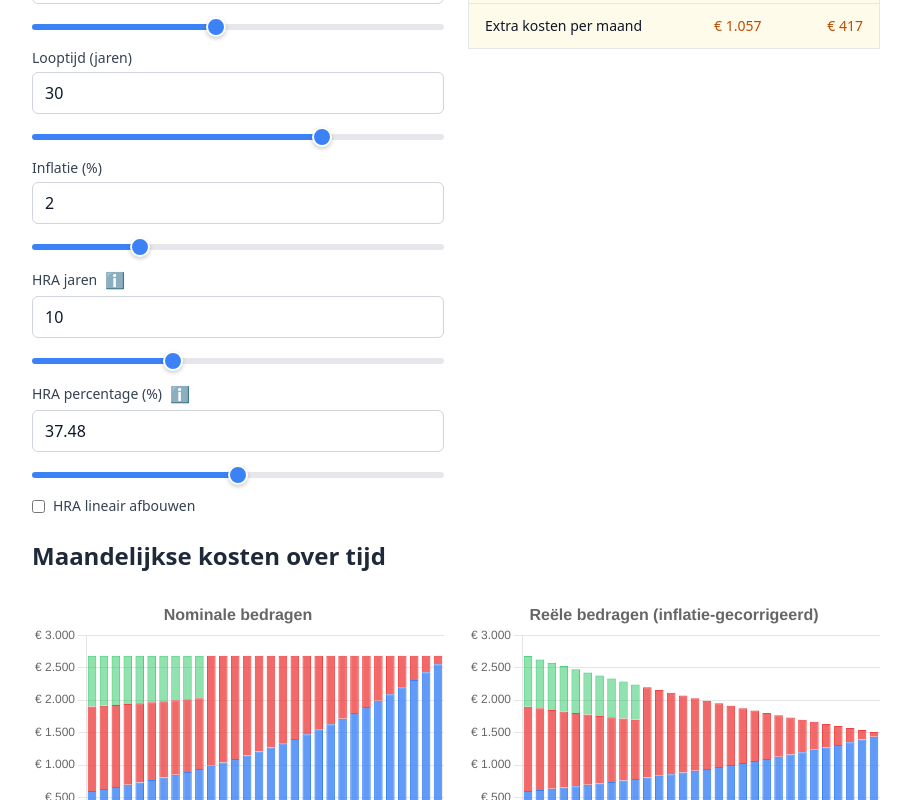
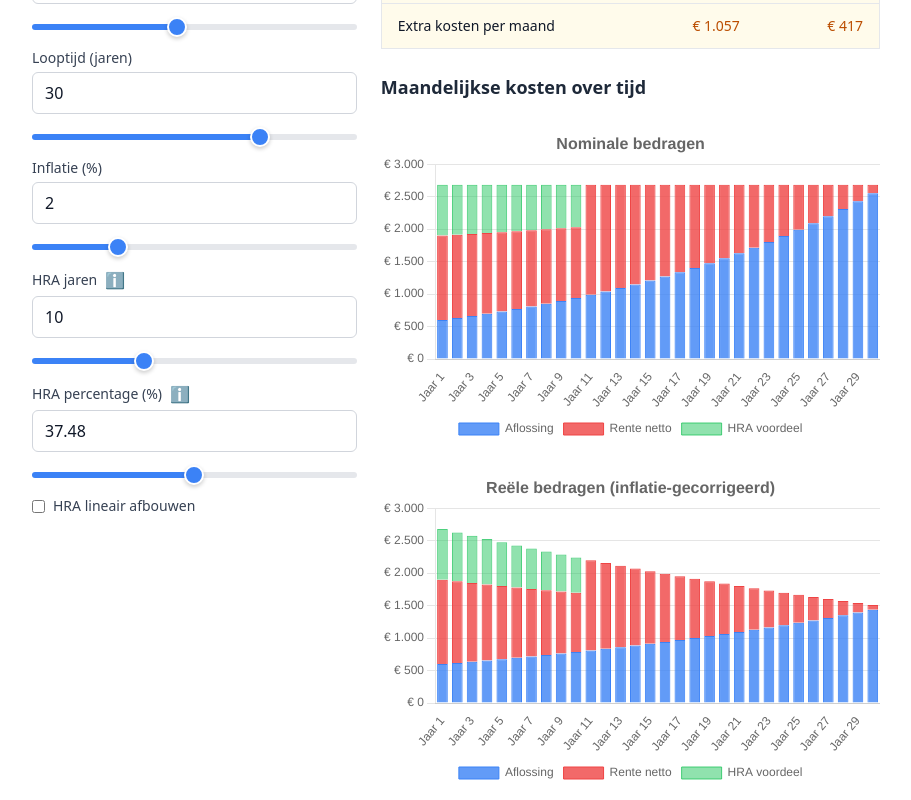
Before and after one commit to qlp/hypotheek, a SvelteKit app: page / in a window 1280 px wide. Shown: the part 300-1100 px from the top of the page, without its empty margins (184-1095 px from the left). Built offline with nearby package versions, Linux system fonts and the light colour scheme.

Commit message:
improve styling

```diff
--- a/src/routes/+page.svelte
+++ b/src/routes/+page.svelte
@@ -101,8 +101,8 @@
 		</div>
 	</div>
 
-	<div class="grid grid-cols-1 md:grid-cols-2 gap-6">
-		<div class="space-y-4">
+	<div class="grid grid-cols-1 lg:grid-cols-5 gap-6">
+		<div class="space-y-4 lg:col-span-2">
 			<h2 class="text-xl font-semibold text-gray-800 dark:text-gray-200">{t.parameters}</h2>
 
 			<div class="space-y-3">
@@ -338,7 +338,7 @@
 			</div>
 		</div>
 
-		<div class="space-y-4">
+		<div class="space-y-4 lg:col-span-3">
 			<h2 class="text-xl font-semibold text-gray-800 dark:text-gray-200">{t.results}</h2>
 
 			{#if showCalculating}
@@ -412,17 +412,14 @@
 						</tbody>
 					</table>
 				</div>
-			{/if}
-		</div>
-	</div>
 
 				{#if result}
-		<div class="space-y-6">
-			<h2 class="text-2xl font-semibold text-gray-800 dark:text-gray-300">
+					<div class="space-y-6 mt-6">
+						<h3 class="text-lg font-semibold text-gray-800 dark:text-gray-300">
 							{t.monthlyCostsOverTime}
-			</h2>
+						</h3>
 
-			<div class="grid grid-cols-1 lg:grid-cols-2 gap-6">
+						<div class="grid grid-cols-1 gap-6">
 							<MortgageChart
 								data={result.monthlyData}
 								title={t.nominalAmounts}
@@ -430,11 +427,22 @@
 								{t}
 								{locale}
 							/>
-				<MortgageChart data={result.monthlyData} title={t.realAmounts} isReal={true} {t} {locale} />
+							<MortgageChart
+								data={result.monthlyData}
+								title={t.realAmounts}
+								isReal={true}
+								{t}
+								{locale}
+							/>
+						</div>
+					</div>
+				{/if}
+			{/if}
+		</div>
 	</div>
 
+	{#if result}
 		<MortgageDataTable data={result.monthlyData} {t} {locale} />
-		</div>
 	{/if}
 
 	<div
```
Lines whose indentation alone changed are shown as unchanged.
